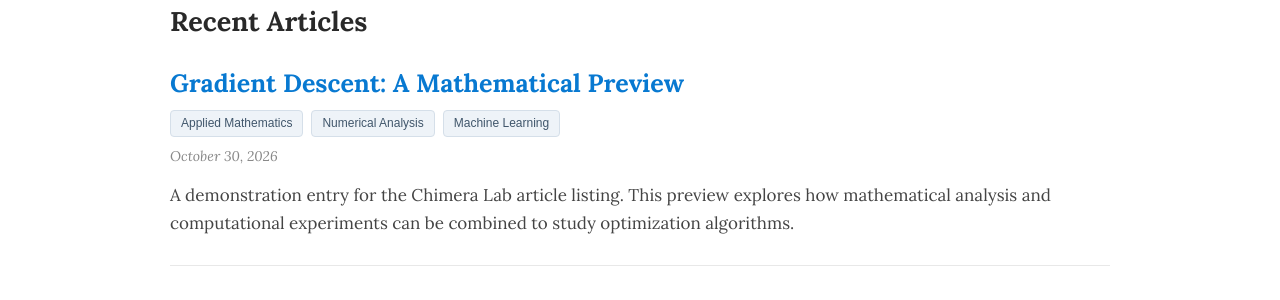
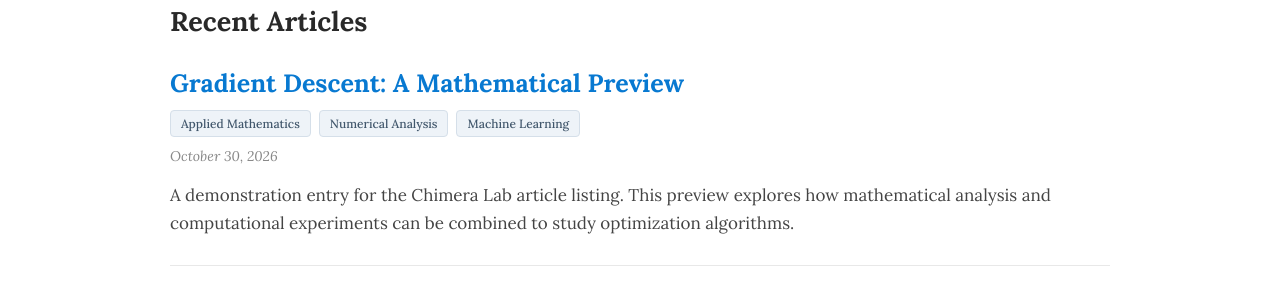
Before and after one commit to chimeralab314/chimeralab314.github.io, a Jekyll site: the page built from index.md, in a window 1280 px wide. Shown: the part 781-1081 px from the top of the page. Built offline with Jekyll 4.4.1, drawn with Linux system fonts in a browser that asks for light colours.

Commit message:
Update font family and code block styles in CSS
Changed font family for text styling and updated styles for code blocks.

```diff
--- a/assets/css/style.css
+++ b/assets/css/style.css
@@ -142,7 +142,7 @@ body {
     border-radius: 4px;
 
     color: #40566b;
-    font-family: Arial, sans-serif;
+    font-family: 'Lora', Georgia, serif;
     font-size: 12px;
     font-weight: 500;
     line-height: 1.6;
@@ -266,10 +266,22 @@ body {
 .article-content pre,
 .article-content code {
     font-family: Consolas, "Courier New", monospace;
+}
+
+.article-content code {
     font-size: 0.85em;
 }
 
 .article-content pre {
+    font-size: 0.85em;
     line-height: 1.5;
     overflow-x: auto;
+    padding: 18px 22px;
+    background: #f5f6f7;
+    border: 1px solid #e5e7e9;
+    border-radius: 5px;
 }
+
+.article-content pre code {
+    font-size: inherit;
+}
```
